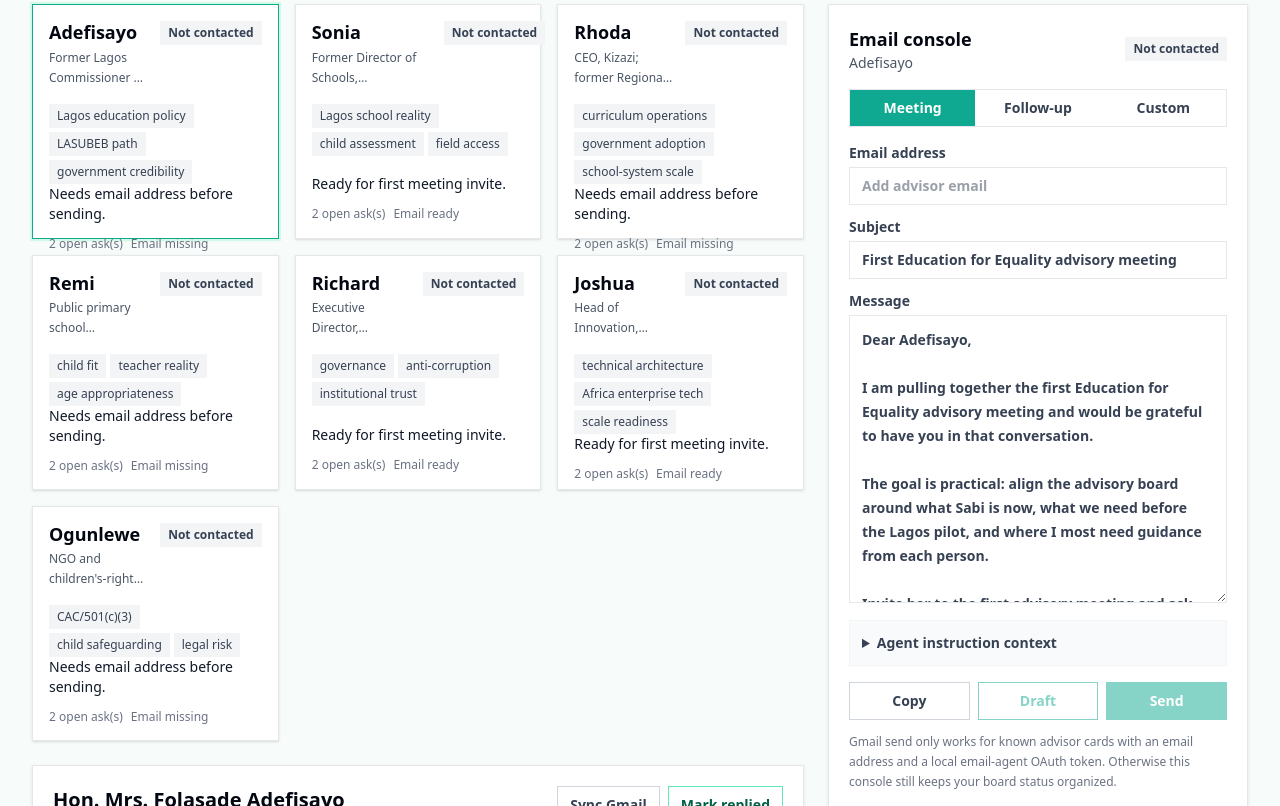
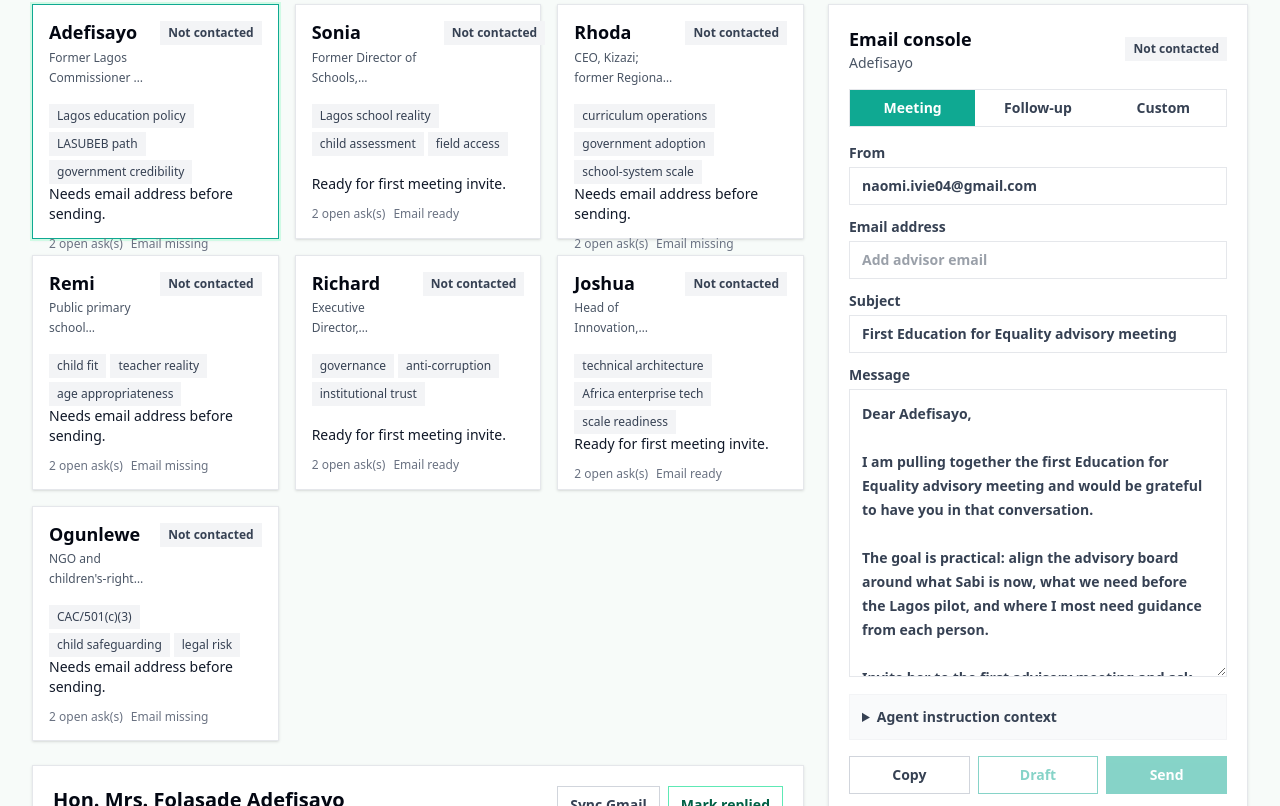
Before and after one commit to thegirwhocodes/Education-for-Equality, a Next.js app: page /advisor-board in a window 1280 px wide. Shown: the part 254-1060 px from the top of the page. Built offline with nearby package versions, Linux system fonts and the light colour scheme; no server answers.

Commit message:
Set advisor emails from Naomi Gmail

```diff
--- a/app/advisor-board/page.tsx
+++ b/app/advisor-board/page.tsx
@@ -34,6 +34,7 @@ type GmailSyncResult = {
 };
 
 const STORAGE_KEY = 'e4e-advisor-board-v1';
+const DEFAULT_FROM_EMAIL = 'naomi.ivie04@gmail.com';
 
 const statusLabels: Record<AdvisorStatus, string> = {
   not_contacted: 'Not contacted',
@@ -94,6 +95,7 @@ export default function AdvisorBoardPage() {
   const [states, setStates] = useState<AdvisorStateMap>(() => initialState());
   const [selectedId, setSelectedId] = useState(advisorProfiles[0].id);
   const [composeMode, setComposeMode] = useState<'first-meeting' | 'follow-up' | 'custom'>('first-meeting');
+  const [fromEmail, setFromEmail] = useState(DEFAULT_FROM_EMAIL);
   const [subject, setSubject] = useState('');
   const [messageBody, setMessageBody] = useState('');
   const [instruction, setInstruction] = useState('');
@@ -158,6 +160,7 @@ export default function AdvisorBoardPage() {
         body: JSON.stringify({
           action,
           advisorId: profile.id,
+          from: fromEmail,
           to: state.emailOverride || profile.email,
           subject,
           messageBody,
@@ -207,7 +210,7 @@ export default function AdvisorBoardPage() {
   }
 
   function copyEmail() {
-    navigator.clipboard.writeText(`Subject: ${subject}\n\n${messageBody}`);
+    navigator.clipboard.writeText(`From: ${fromEmail}\nSubject: ${subject}\n\n${messageBody}`);
     setNotice('Copied email text.');
   }
 
@@ -388,6 +391,15 @@ export default function AdvisorBoardPage() {
           </div>
 
           <label className="mt-4 block text-sm font-semibold text-gray-700">
+            From
+            <input
+              value={fromEmail}
+              onChange={(event) => setFromEmail(event.target.value)}
+              className="mt-1 w-full border border-gray-200 px-3 py-2 text-sm outline-none focus:border-[var(--primary-dark)]"
+            />
+          </label>
+
+          <label className="mt-3 block text-sm font-semibold text-gray-700">
             Email address
             <input
               value={selectedEmail}
@@ -454,8 +466,8 @@ export default function AdvisorBoardPage() {
           </div>
 
           <p className="mt-3 text-xs leading-5 text-gray-500">
-            Gmail send only works for known advisor cards with an email address and a local email-agent OAuth token.
-            Otherwise this console still keeps your board status organized.
+            Gmail send only works when the From address is the authenticated Gmail account or a verified Gmail send-as
+            alias. Right now Naomi wants this set to naomi.ivie04@gmail.com.
           </p>
         </aside>
       </div>
--- a/app/api/advisor-board/gmail/route.ts
+++ b/app/api/advisor-board/gmail/route.ts
@@ -43,8 +43,9 @@ function cleanHeader(value: string) {
   return value.replace(/[\r\n]/g, ' ').trim();
 }
 
-function buildRawEmail(to: string, subject: string, body: string) {
+function buildRawEmail(to: string, subject: string, body: string, from?: string) {
   const lines = [
+    ...(from ? [`From: ${cleanHeader(from)}`] : []),
     `To: ${cleanHeader(to)}`,
     `Subject: ${cleanHeader(subject)}`,
     'MIME-Version: 1.0',
@@ -210,6 +211,7 @@ export async function POST(request: Request) {
   const body = (await request.json()) as {
     action?: 'sync' | 'draft' | 'send';
     advisorId?: string;
+    from?: string;
     to?: string;
     subject?: string;
     messageBody?: string;
@@ -238,7 +240,8 @@ export async function POST(request: Request) {
     return jsonResponse({ connected: true, error: 'Missing subject or message body.' }, 400);
   }
 
-  const raw = buildRawEmail(advisorResult.recipient, body.subject, body.messageBody);
+  const from = body.from || process.env.GMAIL_FROM_EMAIL;
+  const raw = buildRawEmail(advisorResult.recipient, body.subject, body.messageBody, from);
   const endpoint = body.action === 'send' ? 'messages/send' : 'drafts';
   const payload =
     body.action === 'send' ? { raw } : { message: { raw } };
@@ -260,6 +263,7 @@ export async function POST(request: Request) {
     connected: true,
     action: body.action,
     advisorId: body.advisorId,
+    from,
     to: advisorResult.recipient,
     gmail: await response.json(),
   });
```
